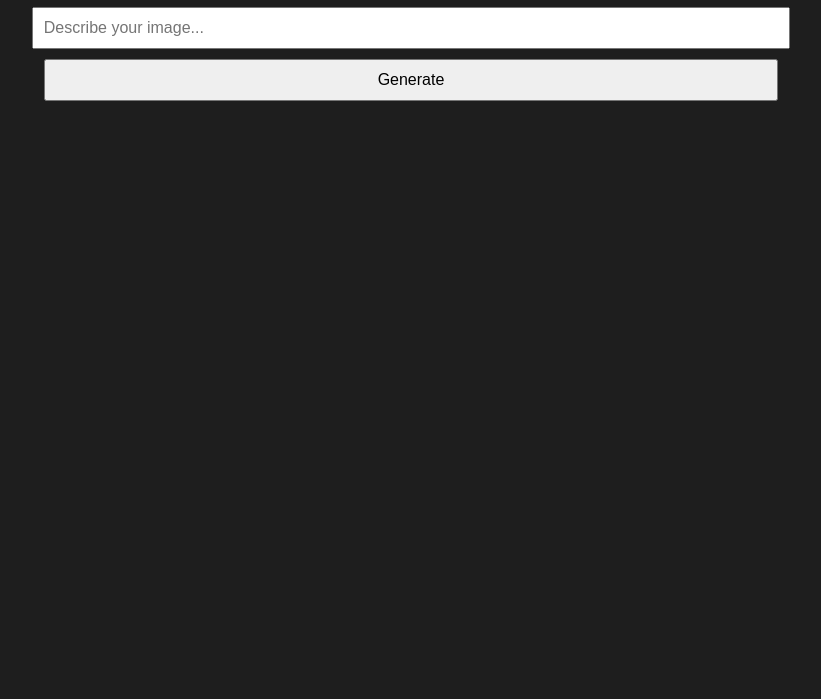
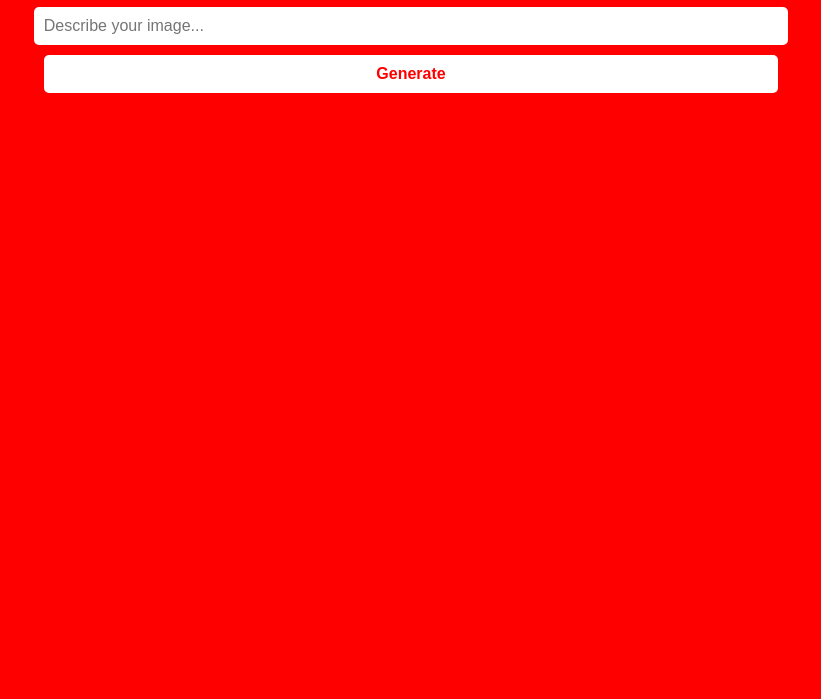
Before and after one commit to JokerStripes/Js_pictures, a plain HTML site: page Index.html in a window 1280 px wide. Shown: the part 101-800 px from the top of the page, without its empty margins (229-1050 px from the left). Drawn offline with Linux system fonts and the light colour scheme.

Commit message:
Update Index.html

```diff
--- a/Index.html
+++ b/Index.html
@@ -1,15 +1,15 @@
 <!DOCTYPE html>
 <html lang="en">
 <head>
-  <meta charset="UTF-8">
+  <meta charset="UTF-8" />
   <title>AI Image Generator</title>
   <style>
     body {
       font-family: Arial, sans-serif;
       padding: 20px;
       text-align: center;
-      background: #1e1e1e;
-      color: #fff;
+      background: red;
+      color: white;
     }
     input, button {
       font-size: 16px;
@@ -17,10 +17,23 @@
       width: 60%;
       margin: 10px auto;
       display: block;
+      border: none;
+      border-radius: 5px;
+    }
+    input {
+      color: black;
+    }
+    button {
+      background: white;
+      color: red;
+      cursor: pointer;
+      font-weight: bold;
     }
     img {
       margin-top: 20px;
       max-width: 90%;
+      border-radius: 10px;
+      box-shadow: 0 0 10px white;
     }
   </style>
 </head>
@@ -30,7 +43,6 @@
   <button onclick="generateImage()">Generate</button>
   <p id="status"></p>
   <img id="output" />
-
   <script>
     const workerURL = "https://images.jokerstripes.workers.dev/";
 
```
